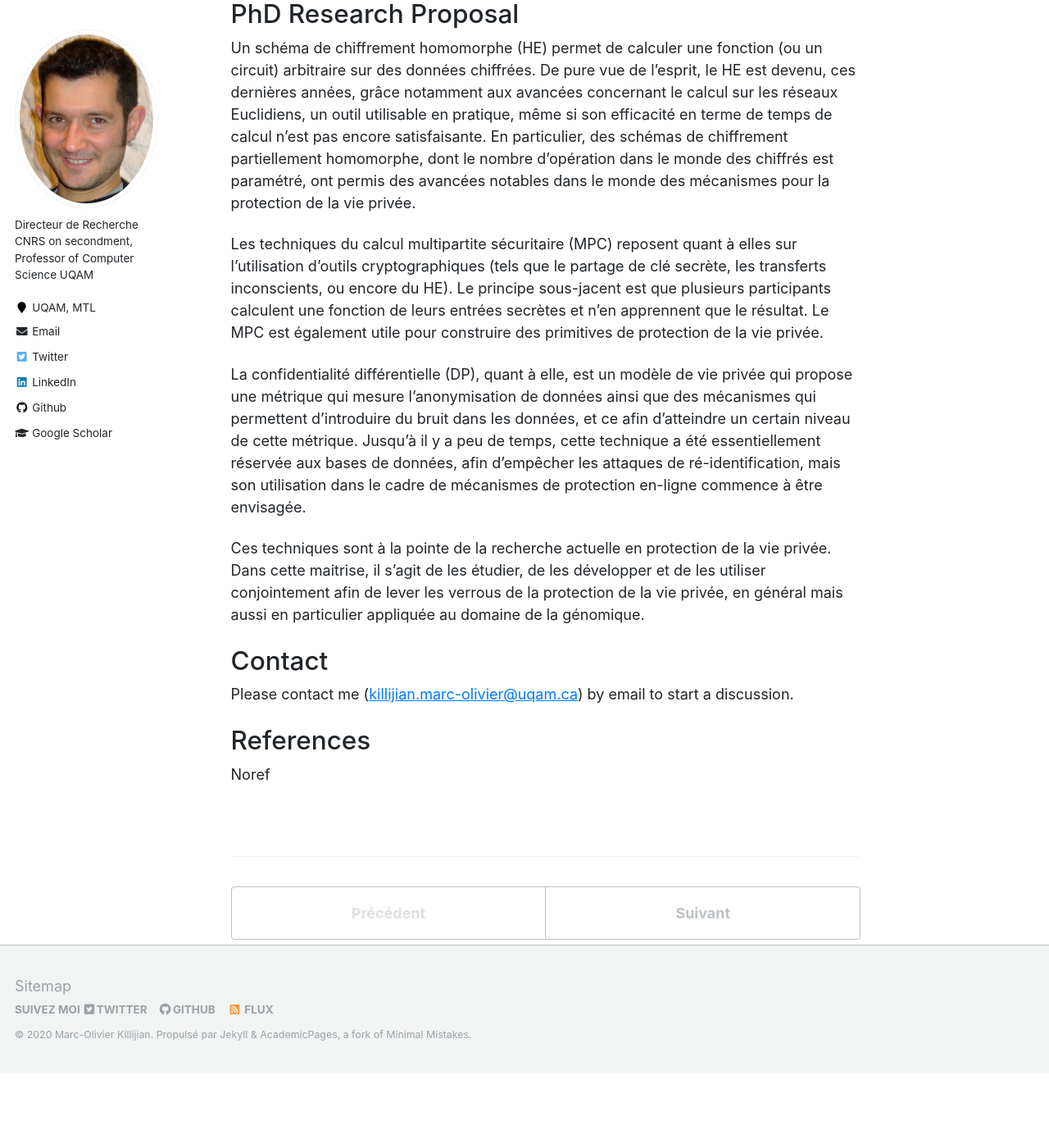
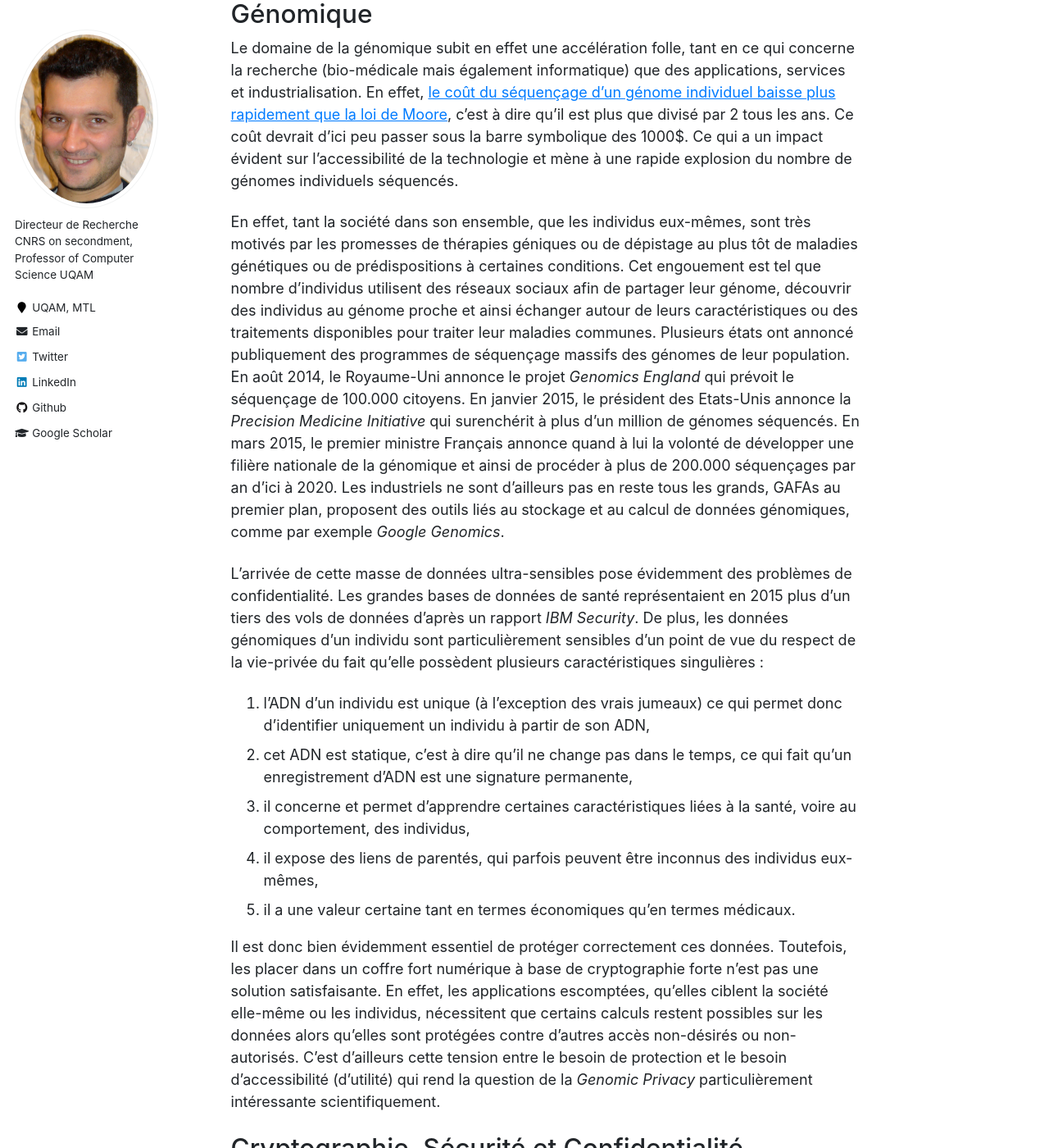
Before and after one commit to Kirija/kirija.github.io, a Jekyll site: the page built from _positions/2020-msc-1.md, in a window 1280 px wide and 1400 px high, scrolled down 658 px. Shown: the whole window at 82% size. Built offline with Jekyll 4.4.1, drawn with Linux system fonts in a browser that asks for light colours; before the commit the page ends 1966 px from its top, so only the background shows below that; some of the changed text lies outside the part shown.

Commit message:
plus de texte Msc1

```diff
--- a/_positions/2020-msc-1.md
+++ b/_positions/2020-msc-1.md
@@ -16,7 +16,22 @@ people: Marc-Olivier Killijian
 
 Le monde d'aujourd'hui qui fait face à une explosion de la quantité de données générées, et *collectées*. Ce dernier point n'a échappé à personne et l'engouement pour l'intelligence artificielle y contribue largement. Malheureusement les thématiques non-fonctionnelles que sont la sécurité et vie privée sont trop souvent laissées de côté. Pourtant, il est essentiel de trouver un compromis entre protection et utilisation des données personnelles, utilité et confidentialité des modèles. En effet, la société et les individus qui la composent ont tout à gagner à une utilisation respectueuse des données individuelles : meilleurs services, investissements sociétaux plus efficaces, vie privée et démocratie protégées. Le sujet présenté ici repose sur l'usage de techniques de chiffrement homomorphe, de calcul multipartite sécuritaire et de confidentialité différentielle pour répondre à ces enjeux et cherche à appliquer ces avancées le champ applicatif de la génomique.
 
-### PhD Research Proposal
+### Génomique
+
+Le domaine de la génomique subit en effet une accélération folle, tant en ce qui concerne la recherche (bio-médicale mais également informatique) que des applications, services et industrialisation. En effet, [le coût du séquençage d'un génome individuel baisse plus rapidement que la loi de Moore](https://www.genome.gov/sequencingcosts}), c'est à dire qu'il est plus que divisé par 2 tous les ans. Ce coût devrait d'ici peu passer sous la barre symbolique des 1000$. Ce qui a un impact évident sur l'accessibilité de la technologie et mène à une rapide explosion du nombre de génomes individuels séquencés.
+
+En effet, tant la société dans son ensemble, que les individus eux-mêmes, sont très motivés par les promesses de thérapies géniques ou de dépistage au plus tôt de maladies génétiques ou de prédispositions à certaines conditions. Cet engouement est tel que nombre d'individus utilisent des réseaux sociaux afin de partager leur génome, découvrir des individus au génome proche et ainsi échanger autour de leurs caractéristiques ou des traitements disponibles pour traiter leur maladies communes. Plusieurs états ont annoncé publiquement des programmes de séquençage massifs des génomes de leur population. En août 2014, le Royaume-Uni annonce le projet *Genomics England* qui prévoit le séquençage de 100.000 citoyens. En janvier 2015, le président des Etats-Unis annonce la *Precision Medicine Initiative* qui surenchérit à plus d'un million de génomes séquencés. En mars 2015, le premier ministre Français annonce quand à lui la volonté de développer une filière nationale de la génomique et ainsi de procéder à plus de 200.000 séquençages par an d'ici à 2020. Les industriels ne sont d'ailleurs pas en reste tous les grands, GAFAs au premier plan, proposent des outils liés au stockage et au calcul de données génomiques, comme par exemple *Google Genomics*.
+
+L'arrivée de cette masse de données ultra-sensibles pose évidemment des problèmes de confidentialité. Les grandes bases de données de santé représentaient en 2015 plus d'un tiers des vols de données d'après un rapport *IBM Security*. De plus, les données génomiques d'un individu sont particulièrement sensibles d'un point de vue du respect de la vie-privée du fait qu'elle possèdent plusieurs caractéristiques singulières :
+1. l'ADN d'un individu est unique (à l'exception des vrais jumeaux) ce qui permet donc d'identifier uniquement un individu à partir de son ADN,
+2. cet ADN est statique, c'est à dire qu'il ne change pas dans le temps, ce qui fait qu'un enregistrement d'ADN est une signature permanente,
+3. il concerne et permet d'apprendre certaines caractéristiques liées à la santé, voire au comportement, des individus,
+4. il expose des liens de parentés, qui parfois peuvent être inconnus des individus eux-mêmes,
+5. il a une valeur certaine tant en termes économiques qu'en termes médicaux.
+
+Il est donc bien évidemment essentiel de protéger correctement ces données. Toutefois, les placer dans un coffre fort numérique à base de cryptographie forte n'est pas une solution satisfaisante. En effet, les applications escomptées, qu'elles ciblent la société elle-même ou les individus, nécessitent que certains calculs restent possibles sur les données alors qu'elles sont protégées contre d'autres accès non-désirés ou non-autorisés. C'est d'ailleurs cette tension entre le besoin de protection et le besoin d'accessibilité (d'utilité) qui rend la question de la *Genomic Privacy* particulièrement intéressante scientifiquement.
+
+### Cryptographie, Sécurité et Confidentialité
 
 Un schéma de chiffrement homomorphe (HE) permet de calculer une fonction (ou un circuit) arbitraire sur des données chiffrées. De pure vue de l'esprit, le HE est devenu, ces dernières années, grâce notamment aux avancées concernant le calcul sur les réseaux Euclidiens, un outil utilisable en pratique, même si son efficacité en terme de temps de calcul n'est pas encore satisfaisante. En particulier, des schémas de chiffrement partiellement homomorphe, dont le nombre d'opération dans le monde des chiffrés est paramétré, ont permis des avancées notables dans le monde des mécanismes pour la protection de la vie privée.
 
@@ -24,12 +39,10 @@ Les techniques du calcul multipartite sécuritaire (MPC) reposent quant à elles
 
 La confidentialité différentielle (DP), quant à elle, est un modèle de vie privée qui propose une métrique qui mesure l'anonymisation de données ainsi que des mécanismes qui permettent d'introduire du bruit dans les données, et ce afin d'atteindre un certain niveau de cette métrique. Jusqu'à il y a peu de temps, cette technique a été essentiellement réservée aux bases de données, afin d'empêcher les attaques de ré-identification, mais son utilisation dans le cadre de mécanismes de protection en-ligne commence à être envisagée.
 
+### Objectifs de la Maitrise
+
 Ces techniques sont à la pointe de la recherche actuelle en protection de la vie privée. Dans cette maitrise, il s'agit de les étudier, de les développer et de les utiliser conjointement afin de lever les verrous de la protection de la vie privée, en général mais aussi en particulier appliquée au domaine de la génomique.
 
 ### Contact
 
-Please contact me ([killijian.marc-olivier@uqam.ca](killijian.marc-olivier@uqam.ca)) by email to start a discussion.
-
-### References
-
-Noref
+Me contacter ([killijian.marc-olivier@uqam.ca](killijian.marc-olivier@uqam.ca)) par courriel pour discuter de ce sujet et de vos intérêts.
```
